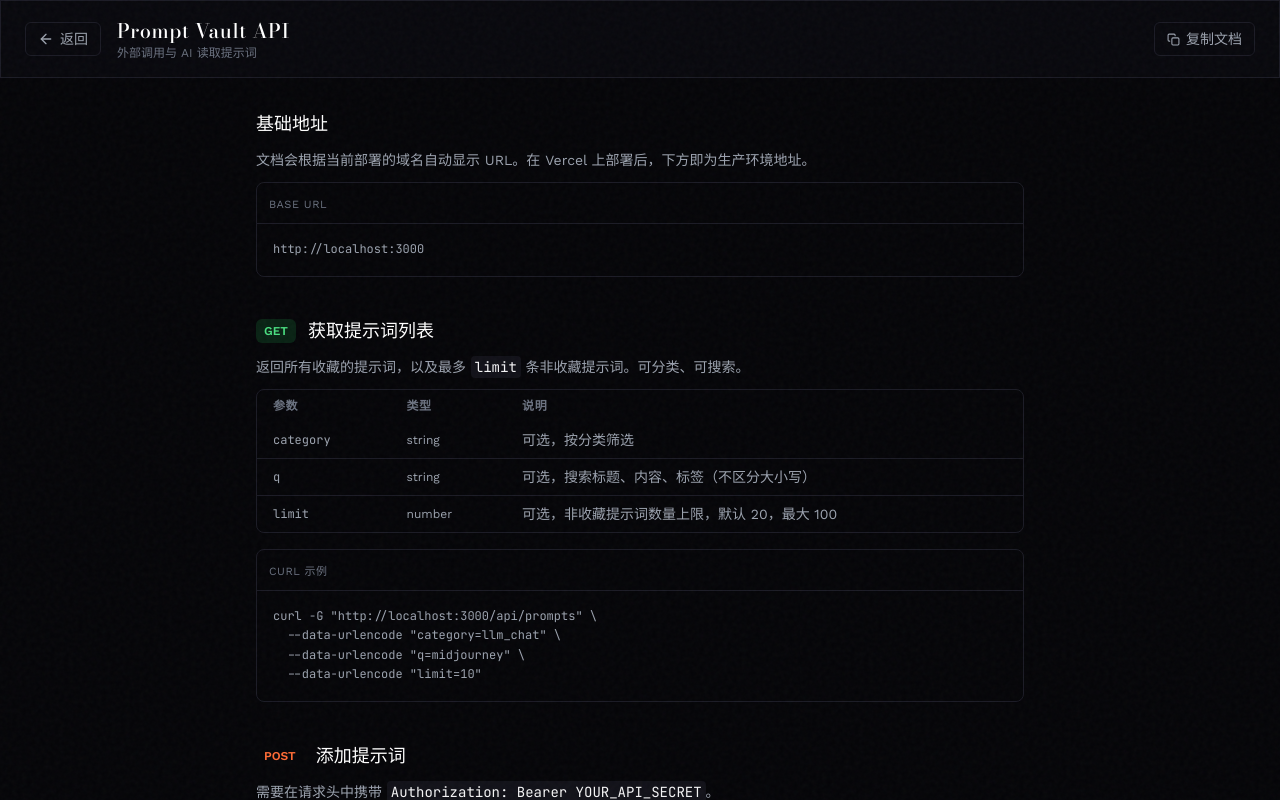
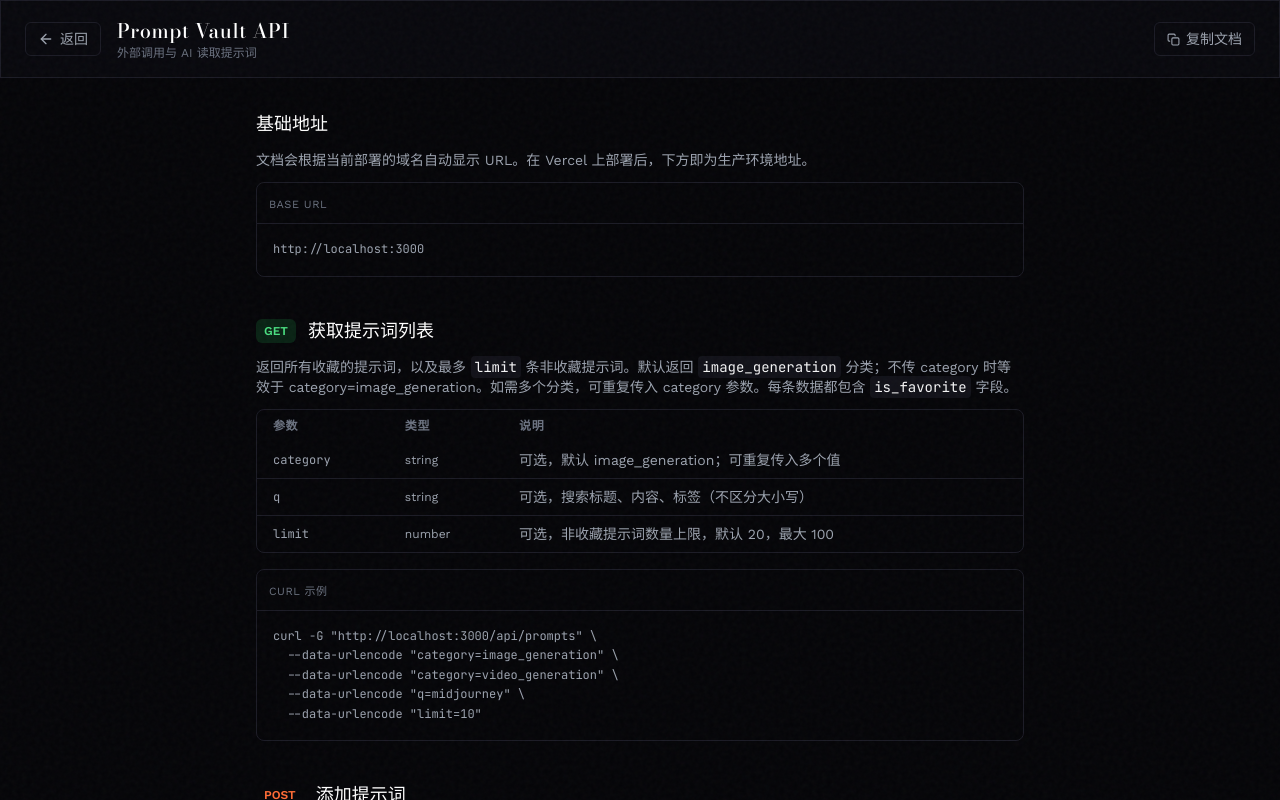
Before and after one commit to Eray114514/Prompt-Vault, a Next.js app: page /api-docs in a window 1280 px wide. Built offline with nearby package versions, Linux system fonts and the light colour scheme; no server answers.

Commit message:
feat: default API to image_generation, support multi-category, document is_favorite

```diff
--- a/src/app/api/prompts/route.ts
+++ b/src/app/api/prompts/route.ts
@@ -42,7 +42,9 @@ function matchQuery(prompt: { title: string; content: string; tags: string[] },
 
 export async function GET(request: NextRequest) {
   const { searchParams } = request.nextUrl;
-  const category = searchParams.get("category");
+  const rawCategories = searchParams.getAll("category");
+  const categories =
+    rawCategories.length > 0 ? rawCategories : ["image_generation"];
   const q = searchParams.get("q")?.trim();
   const limitParam = searchParams.get("limit");
   const limit = Math.min(
@@ -50,7 +52,8 @@ export async function GET(request: NextRequest) {
     100
   );
 
-  if (category && !isValidCategory(category)) {
+  const invalidCategories = categories.filter((c) => !isValidCategory(c));
+  if (invalidCategories.length > 0) {
     return jsonResponse(
       {
         error: `Invalid category. Must be one of: ${VALID_CATEGORIES.join(", ")}`,
@@ -60,11 +63,12 @@ export async function GET(request: NextRequest) {
   }
 
   const buildQuery = (isFavorite: boolean) => {
-    let query = supabase.from("prompts").select("*").eq("is_favorite", isFavorite);
-    if (category) {
-      query = query.eq("category", category);
-    }
-    query = query.order("updated_at", { ascending: false });
+    let query = supabase
+      .from("prompts")
+      .select("*")
+      .eq("is_favorite", isFavorite)
+      .in("category", categories)
+      .order("updated_at", { ascending: false });
     return query;
   };
 
@@ -89,7 +93,7 @@ export async function GET(request: NextRequest) {
       favoritesReturned: allFavorites.length,
       nonFavoritesReturned: nonFavoritesToReturn.length,
       nonFavoritesLimit: limit,
-      category: category ?? null,
+      categories,
       q: q ?? null,
     },
   });
--- a/src/components/ApiDocsClient.tsx
+++ b/src/components/ApiDocsClient.tsx
@@ -65,7 +65,8 @@ export function ApiDocsClient({ baseUrl, hasApiSecret }: ApiDocsClientProps) {
   ).join("\n");
 
   const listExample = `curl -G "${apiBase}" \\
-  --data-urlencode "category=llm_chat" \\
+  --data-urlencode "category=image_generation" \\
+  --data-urlencode "category=video_generation" \\
   --data-urlencode "q=midjourney" \\
   --data-urlencode "limit=10"`;
 
@@ -84,8 +85,11 @@ export function ApiDocsClient({ baseUrl, hasApiSecret }: ApiDocsClientProps) {
 
 GET ${apiBase}
 返回所有收藏提示词，以及最多 limit 条非收藏提示词。
+默认只返回 image_generation 分类；不传 category 时等效于 category=image_generation。
+如需多个分类，可重复传入 category 参数。
+每条返回数据包含 is_favorite 字段，用于区分收藏与非收藏。
 参数：
-- category：可选，按分类筛选
+- category：可选，默认 image_generation；可重复传入多个值
 - q：可选，搜索标题、内容、标签（不区分大小写）
 - limit：可选，默认 20，最大 100
 
@@ -156,7 +160,16 @@ ${categoryList}
               <code className="rounded bg-bg-elevated px-1 py-0.5 text-text-primary">
                 limit
               </code>{" "}
-              条非收藏提示词。可分类、可搜索。
+              条非收藏提示词。默认返回{" "}
+              <code className="rounded bg-bg-elevated px-1 py-0.5 text-text-primary">
+                image_generation
+              </code>{" "}
+              分类；不传 category 时等效于 category=image_generation。如需多个分类，可重复传入
+              category 参数。每条数据都包含{" "}
+              <code className="rounded bg-bg-elevated px-1 py-0.5 text-text-primary">
+                is_favorite
+              </code>{" "}
+              字段。
             </p>
 
             <div className="mb-4 overflow-hidden rounded-lg border border-border-subtle">
@@ -172,7 +185,7 @@ ${categoryList}
                   <tr>
                     <td className="px-4 py-2 font-mono text-xs">category</td>
                     <td className="px-4 py-2 text-xs">string</td>
-                    <td className="px-4 py-2">可选，按分类筛选</td>
+                    <td className="px-4 py-2">可选，默认 image_generation；可重复传入多个值</td>
                   </tr>
                   <tr>
                     <td className="px-4 py-2 font-mono text-xs">q</td>
```
